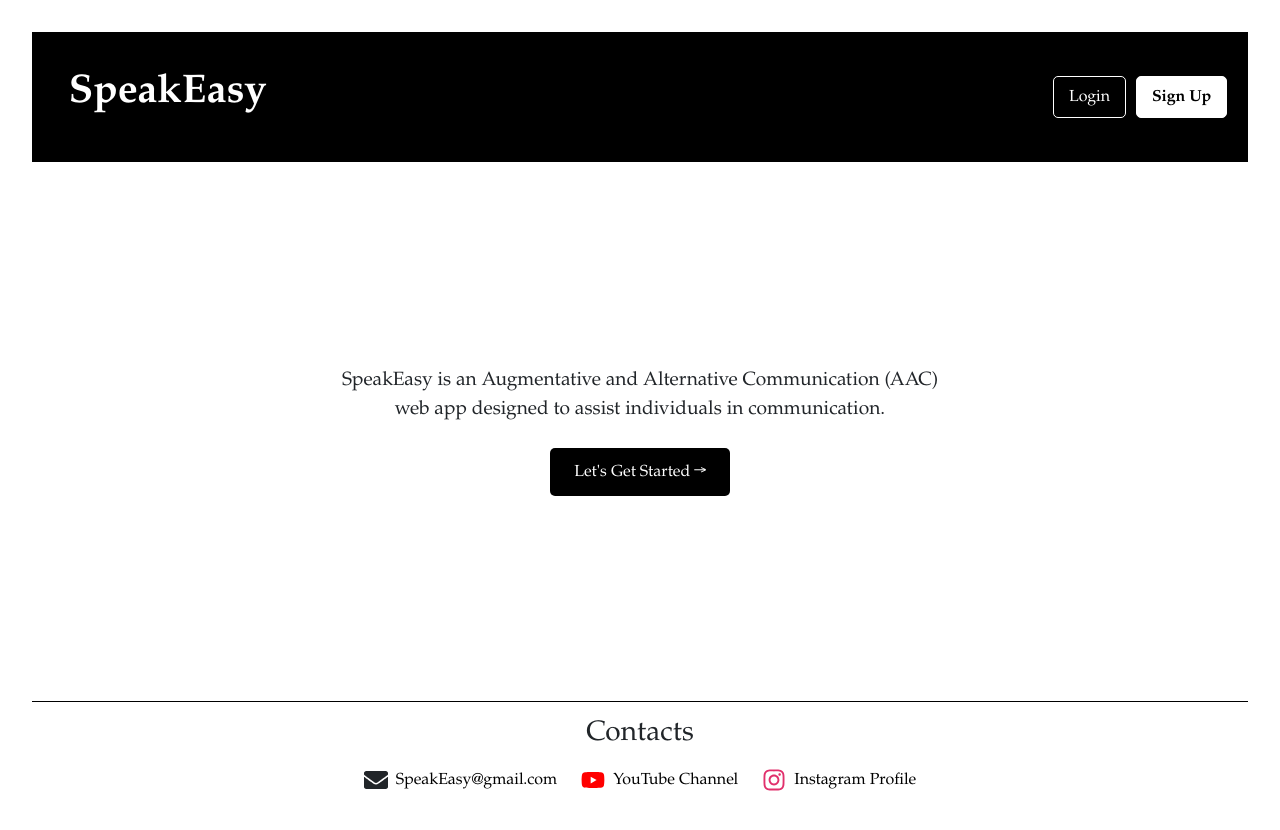
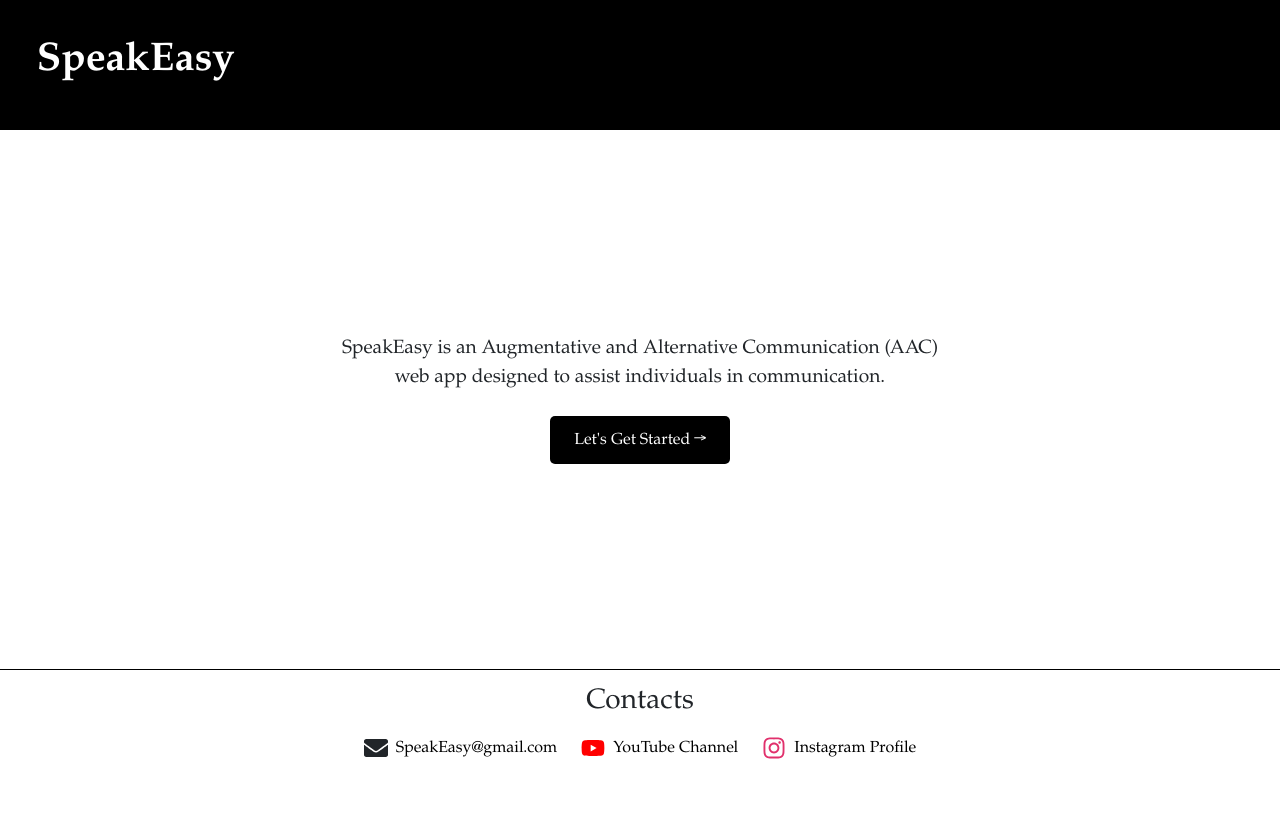
Before and after one commit to kingsawpdx/SpeakEasy, a React (Vite) app: page / in a window 1280 px wide. Shown: the top 830 px of the page. After the commit the page ends 800 px from the top, so only its background shows below. Built offline with nearby package versions, Linux system fonts and the light colour scheme.

Commit message:
WelcomePage without login/signup, fized padding

```diff
--- a/src/WelcomePage.css
+++ b/src/WelcomePage.css
@@ -3,9 +3,15 @@
   flex-direction: column;
   align-items: center;
   justify-content: space-between;
-  min-height: 100vh;
   width: 100%;
   font-family: Palatino, URW Palladio L, serif;
+  padding: 0;
+  height: 100vh;
+  overflow: hidden;
+}
+
+#root:has(.welcome-container) {
+  overflow: hidden;
   padding: 0;
 }
 
@@ -157,11 +163,6 @@
     align-items: center;
   }
 
-  .dropdown-menu {
-    right: 50%; /* Center dropdown */
-    transform: translateX(50%);
-  }
-
   .start-button {
     width: 100%;
     font-size: 1.2rem;
@@ -175,18 +176,3 @@
     gap: 1rem;
   }
 }
-
-.welcome-page-no-scroll {
-  height: 100vh;
-  overflow: hidden;
-}
-
-/* Ensure body only stops scrolling on WelcomePage */
-.welcome-container {
-  height: 100vh;
-  overflow: hidden;
-}
-
-body:has(.welcome-container) {
-  overflow: hidden;
-}
--- a/src/WelcomePage.jsx
+++ b/src/WelcomePage.jsx
@@ -18,13 +18,7 @@ const WelcomePage = () => {
     <div className="welcome-container" >
       <header className="welcome-header">
       <h1 className="logo">SpeakEasy</h1>
-
-        <div className="auth-buttons">
-          <button className="header-button" onClick={() => navigate("/login")}>Login</button>
-          <button className="header-button signup-button" onClick={() => navigate("/signup")}>Sign Up</button>
-        </div>
       </header>
-
 
       <div className="content">
         <p className="intro-text">
```
